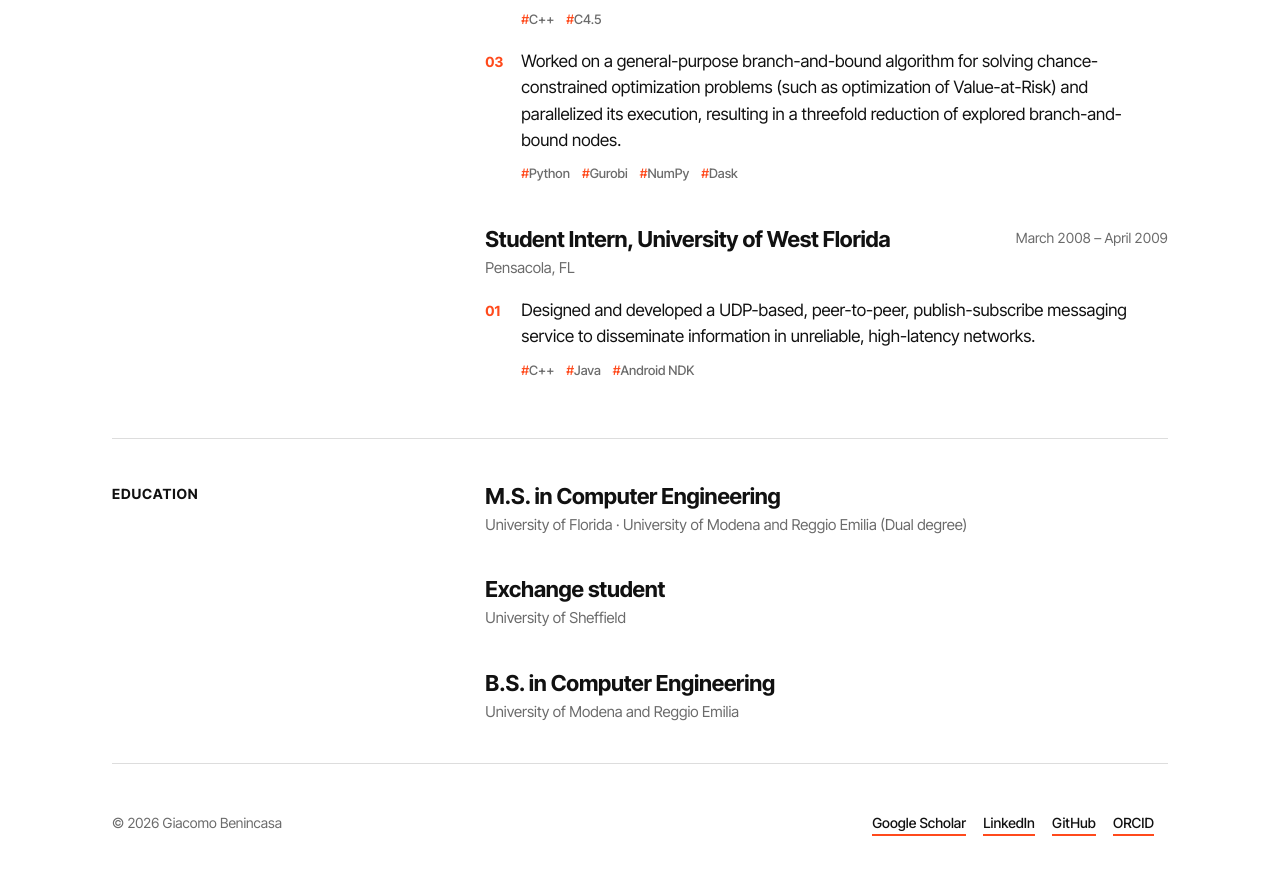
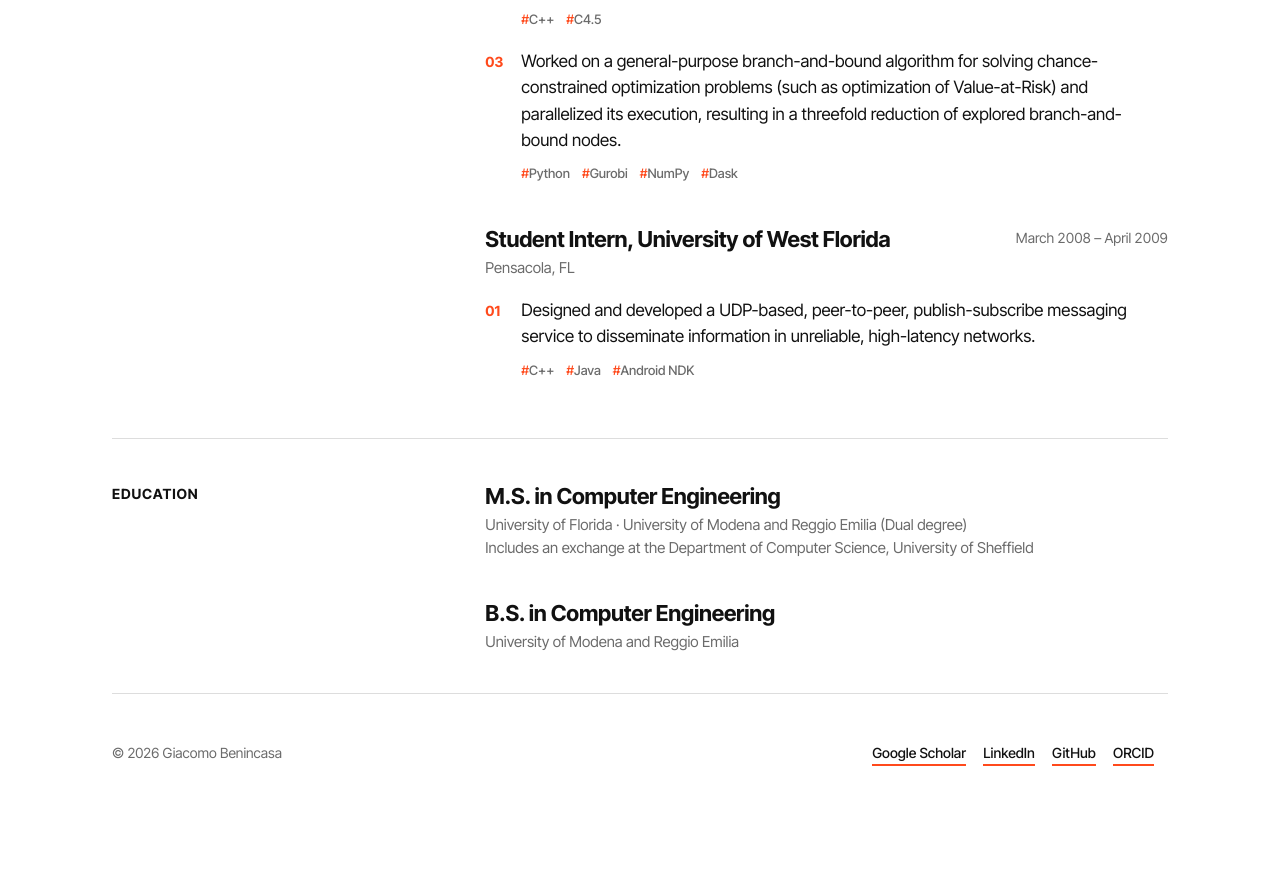
Before and after one commit to giacobenin/giacobenin.github.io, a Jekyll site: the page built from _pages/cv.md, in a window 1280 px wide and 900 px high, scrolled down 1829 px. Shown: the top 875 px of the window. Built offline with Jekyll 4.4.1, drawn with Linux system fonts in a browser that asks for light colours; after the commit the page ends 2659 px from its top, so only the background shows below that.

Commit message:
Show the Sheffield exchange as part of the M.S.
Fold it into the M.S. entry as a second line and link the Department of
Computer Science (Wikidata Q86019290, parentOrganization University of
Sheffield) as alumniOf.

Co-Authored-By: Claude Opus 5.5 <noreply@anthropic.com>

```diff
--- a/_data/cv.yml
+++ b/_data/cv.yml
@@ -67,14 +67,14 @@ experience:
         tags: ["C++", "Java", "Android NDK"]
 
 # Education, most recent first. `schools` are keys in _data/organizations.yml;
-# `degree` is omitted for study that didn't lead to a degree.
+# `degree` is omitted for study that didn't lead to a degree; `exchange` is a
+# school where part of the degree was completed.
 education:
   - title: "M.S. in Computer Engineering"
     degree: true
     schools: ["UF", "UNIMORE"]
     note: "Dual degree"
-  - title: "Exchange student"
-    schools: ["Sheffield"]
+    exchange: "Sheffield-CS"   # study abroad that counted towards this degree
   - title: "B.S. in Computer Engineering"
     degree: true
     schools: ["UNIMORE"]
--- a/_data/organizations.yml
+++ b/_data/organizations.yml
@@ -1,7 +1,8 @@
 # Employers (`employers` in _data/cv.yml) and schools (`schools` in its
 # `education` list), rendered on the CV as schema:Organization, or the
 # schema.org class in `type`. Identified by Wikidata, with the official site
-# as schema:url / schema:sameAs.
+# as schema:url / schema:sameAs. `parent` is the Wikidata ID of the parent
+# organization (schema:parentOrganization), e.g. a department's university.
 "Amazon":  { name: "Amazon",  wikidata: Q3884,     url: "https://www.aboutamazon.com/" }
 "Optym":   { name: "Optym",   wikidata: Q30282954, url: "https://www.optym.com/" }
 "Amadeus": { name: "Amadeus IT Group", wikidata: Q696061, url: "https://amadeus.com/en" }
@@ -11,4 +12,4 @@
 # Schools
 "UF":        { name: "University of Florida",                    wikidata: Q501758,  url: "https://www.ufl.edu/",        type: CollegeOrUniversity }
 "UNIMORE":   { name: "University of Modena and Reggio Emilia",   wikidata: Q1243705, url: "https://www.unimore.it/",     type: CollegeOrUniversity }
-"Sheffield": { name: "University of Sheffield",                  wikidata: Q823917,  url: "https://www.sheffield.ac.uk/", type: CollegeOrUniversity }
+"Sheffield-CS": { name: "Department of Computer Science, University of Sheffield", wikidata: Q86019290, url: "https://www.sheffield.ac.uk/cs", type: EducationalOrganization, parent: Q823917 }   # parent: University of Sheffield
--- a/_pages/cv.md
+++ b/_pages/cv.md
@@ -89,6 +89,9 @@ school(s). Schools come from _data/organizations.yml.
       {%- assign school = site.data.organizations[key] -%}
       <span property="schema:alumniOf" resource="http://www.wikidata.org/entity/{{ school.wikidata }}" typeof="schema:{{ school.type | default: 'Organization' }}"><meta property="schema:name" content="{{ school.name | xml_escape }}"><link property="schema:url schema:sameAs" href="{{ school.url }}"></span>
     {%- endfor %}
+    {%- if ed.exchange %}{% assign xs = site.data.organizations[ed.exchange] %}
+      <span property="schema:alumniOf" resource="http://www.wikidata.org/entity/{{ xs.wikidata }}" typeof="schema:{{ xs.type | default: 'Organization' }}"><meta property="schema:name" content="{{ xs.name | xml_escape }}"><link property="schema:url schema:sameAs" href="{{ xs.url }}">{% if xs.parent %}<link property="schema:parentOrganization" href="http://www.wikidata.org/entity/{{ xs.parent }}">{% endif %}</span>
+    {%- endif %}
     {%- if ed.degree %}
     <h3 property="schema:hasCredential" typeof="schema:EducationalOccupationalCredential"><span property="schema:name">{{ ed.title | xml_escape }}</span><meta property="schema:credentialCategory" content="degree">
       {%- for key in ed.schools %}<link property="schema:recognizedBy" href="http://www.wikidata.org/entity/{{ site.data.organizations[key].wikidata }}">{% endfor -%}
@@ -100,6 +103,9 @@ school(s). Schools come from _data/organizations.yml.
       {%- for key in ed.schools -%}{{ site.data.organizations[key].name | xml_escape }}{% unless forloop.last %} · {% endunless %}{%- endfor -%}
       {%- if ed.note %} ({{ ed.note | xml_escape }}){% endif -%}
     </span>
+    {%- if ed.exchange %}
+    <span class="where">Includes an exchange at the {{ site.data.organizations[ed.exchange].name | xml_escape }}</span>
+    {%- endif %}
   </div>
 </div>
 {%- endfor %}
```
